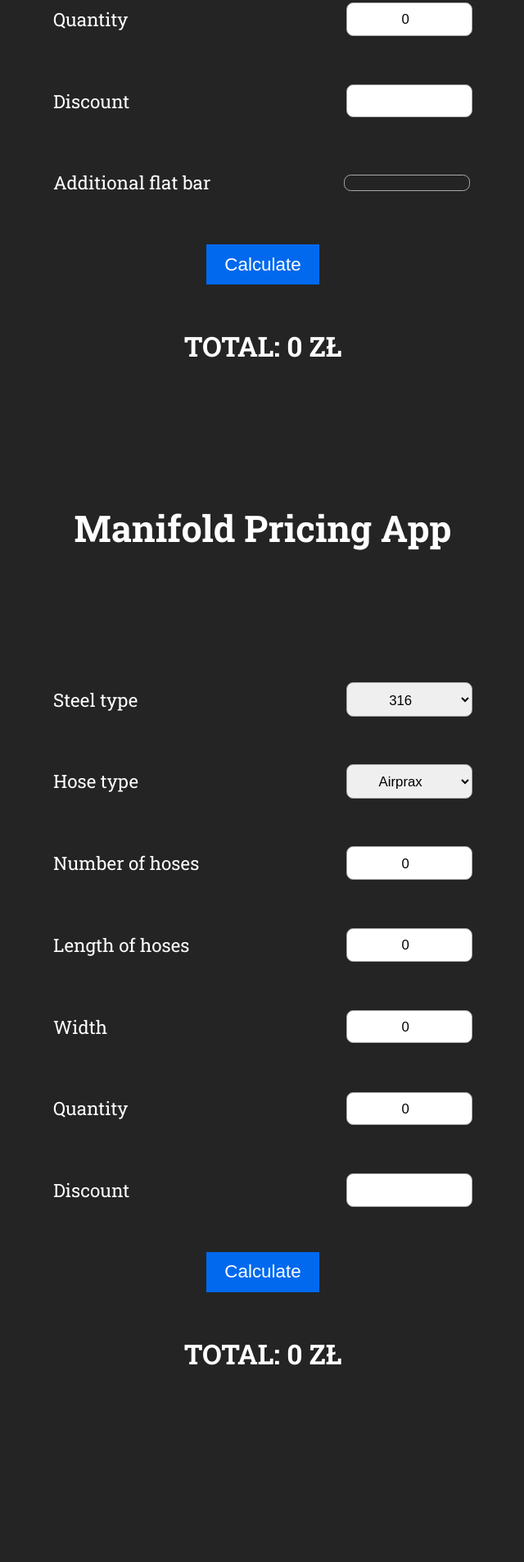
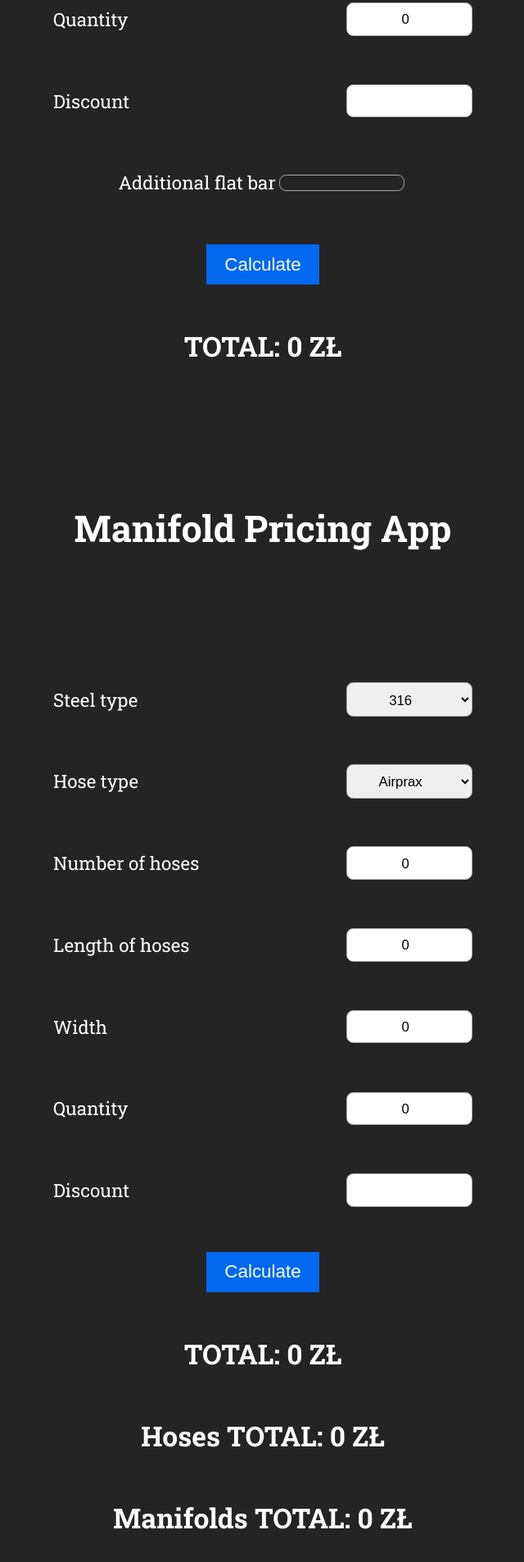
Before and after one commit to kajlu691/frame-pricing-app, a website built with webpack: page src/index.html in a window 1280 px wide. Shown: the part 852-2757 px from the top of the page at 82% size, without its empty margins (319-959 px from the left). Before the commit the page ends 2561 px from the top, so only its background shows below. Built offline with nearby package versions, Linux system fonts and the light colour scheme.

Commit message:
Manifold pricing added

```diff
--- a/src/index.html
+++ b/src/index.html
@@ -116,9 +116,9 @@
             <div class="mani-btn">
                 <button class="calc-btn" id="mani-calc-btn">Calculate</button>
             </div>
-            <div class="total" id="mani-total">
-                <h2>TOTAL: 0 ZŁ</h2>
-            </div>
+            <div class="total" id="mani-total"></div>
+            <div class="total" id="mani-total-hoses"></div>
+            <div class="total" id="mani-total-manifolds"></div>
         </div>
     </div>
 </body>
--- a/src/js/main.js
+++ b/src/js/main.js
@@ -1,12 +1,24 @@
 import OFrame from './models/OFrame';
-import { hoses, steel304, steel316, labor } from './views/base';
-import { inputDataView, renderTotal } from './views/frameView';
+import Manifold from './models/Manifold';
+import {
+  hoses,
+  steel304,
+  steel316,
+  labor,
+  addings,
+  manifoldLabor,
+} from './views/base';
+import { inputDataView, renderFrameTotal } from './views/frameView';
+import { maniInputDataView, renderManiTotal } from './views/manifoldView';
 
 /**
- * OFrame price calculator controller
- * Calculates the price of one frame
+ * Frame price calculator controller
  */
 (function() {
+  /**
+   * OFrame price calculator controller
+   * Calculates the price of one frame
+   */
   const calcOFramePrice = () => {
     const inputData = {
       numOfHoses: inputDataView.hosesNum,
@@ -79,15 +91,101 @@ import { inputDataView, renderTotal } from './views/frameView';
     return discountInFraction;
   };
 
-  const btn = document.getElementById('frame-calc-btn');
-
-  window.onload = renderTotal(
+  window.onload = renderFrameTotal(
     calcOFramePrice(),
     inputDataView.quantity,
     discount()
   );
 
-  btn.addEventListener('click', () => {
+  inputDataView.btn.addEventListener('click', () => {
     window.location.reload();
   });
 })();
+
+/**
+ * ---------------------------------------------------
+ * Manifold price calculator controller
+ * Calculates the price of one manifold
+ * ---------------------------------------------------
+ */
+
+(function() {
+  let hosesPrice;
+  let profilePrice;
+  let tubePrice;
+  let laborPrice;
+
+  const calcManifoldPrice = () => {
+    const inputData = {
+      numOfHoses: maniInputDataView.hosesNum,
+      outerWidth: maniInputDataView.outerWidth.replace(',', '.'),
+      hosesLength: maniInputDataView.hosesLength.replace(',', '.'),
+    };
+
+    // Choose the right price of given hose type
+    const hosesArr = Object.values(hoses);
+
+    let hose;
+    if (maniInputDataView.hoseType === 'airprax') {
+      hose = 0;
+    } else {
+      hose = 1;
+    }
+
+    let steel;
+    if (maniInputDataView.steelType === '304') {
+      steel = steel304;
+    } else {
+      steel = steel316;
+    }
+
+    // Create new manifold object
+    const manifold = new Manifold(
+      hosesArr[hose],
+      parseFloat(inputData.hosesLength),
+      parseInt(inputData.numOfHoses),
+      parseFloat(inputData.outerWidth)
+    );
+
+    // Calculate hoses price
+    hosesPrice = manifold.calcHosesPrice(
+      addings.pret,
+      addings.zatyczka,
+      addings.opaska
+    );
+    // Calculate profile price
+    profilePrice = manifold.calcProfilePrice(steel.profil, steel.plaskownik);
+    // Calculate tube price
+    tubePrice = manifold.calcTubePrice(steel.rurka, steel.nypel);
+    // Calculate labor
+    laborPrice = manifold.calcLaborPrice(
+      manifoldLabor.robociznaBaza,
+      manifoldLabor.robociznaZaWaz
+    );
+
+    const total = hosesPrice + profilePrice + tubePrice + laborPrice;
+
+    return total;
+  };
+
+  // Calculate the discount
+  const discount = () => {
+    const input = maniInputDataView.discount;
+    const discountInFraction = 1 - input / 100;
+    return discountInFraction;
+  };
+
+  window.onload = renderManiTotal(
+    calcManifoldPrice(),
+    maniInputDataView.quantity,
+    discount(),
+    hosesPrice,
+    profilePrice,
+    tubePrice,
+    laborPrice
+  );
+
+  maniInputDataView.calcBtn.addEventListener('click', () => {
+    window.location.reload();
+  });
+})();
--- /dev/null
+++ b/src/js/models/HFrame.js
@@ -0,0 +1,16 @@
+import OFrame from './OFrame';
+
+export default class HFrame extends OFrame {
+  calcHosesPrice() {
+    // Hoses are always 2.5 cm shorter than outer height of frame (1.08 is the price for 2.5cm of diffuser)
+    return (this.hoseType * this.outerHeight - 1.08) * this.numOfHoses;
+  }
+
+  calcAngleIronPrice(angleIron) {
+    return this.outerWidth * angleIron;
+  }
+
+  calcMidRoll(midRoll) {
+    return (this.outerWidth - 0.025) * midRoll;
+  }
+}
--- a/src/js/models/Mnifold.js
+++ b/src/js/models/Manifold.js
@@ -11,8 +11,8 @@ export default class Manifold {
     return (
       this.hoseType * this.hoseLength * this.numOfHoses +
       this.hoseLength * rod * this.numOfHoses +
-      plug +
-      band
+      plug * this.numOfHoses +
+      band * this.numOfHoses
     );
   }
 
--- a/src/js/views/base.js
+++ b/src/js/views/base.js
@@ -25,3 +25,14 @@ export const labor = {
   robociznaBaza: 1,
   robociznaZaWaz: 1,
 };
+
+export const manifoldLabor = {
+  robociznaBaza: 1,
+  robociznaZaWaz: 1,
+};
+
+export const addings = {
+  zatyczka: 1,
+  opaska: 2,
+  pret: 1.88,
+};
--- a/src/js/views/frameView.js
+++ b/src/js/views/frameView.js
@@ -8,11 +8,12 @@ export const inputDataView = {
   quantity: document.getElementById('quantity').value,
   discount: document.getElementById('discount').value,
   flatBar: document.getElementById('flat-bar').checked,
+  btn: document.getElementById('frame-calc-btn'),
 };
 
 const totalContainer = document.getElementById('frame-total');
 
-export const renderTotal = (total, quantity, discount) => {
+export const renderFrameTotal = (total, quantity, discount) => {
   const markup = `<h2>TOTAL: ${total * quantity * discount} ZŁ</h2>`;
   totalContainer.innerHTML = markup;
 };
--- /dev/null
+++ b/src/js/views/manifoldView.js
@@ -0,0 +1,36 @@
+export const maniInputDataView = {
+  steelType: document.getElementById('mani-steel-type').value,
+  hoseType: document.getElementById('mani-hose-type').value,
+  hosesNum: document.getElementById('mani-hoses-num').value,
+  hosesLength: document.getElementById('mani-hoses-length').value,
+  outerWidth: document.getElementById('mani-width').value,
+  quantity: document.getElementById('mani-quantity').value,
+  discount: document.getElementById('mani-discount').value,
+  calcBtn: document.getElementById('mani-calc-btn'),
+};
+
+const totalContainer = document.getElementById('mani-total');
+const totalHosesContainer = document.getElementById('mani-total-hoses');
+const totalManifoldsContainer = document.getElementById('mani-total-manifolds');
+
+export const renderManiTotal = (
+  total,
+  quantity,
+  discount,
+  hosesTotal,
+  profilePrice,
+  tubeTotal,
+  labor
+) => {
+  const manifoldPrice = Math.ceil(
+    (profilePrice + tubeTotal + labor) * discount * quantity
+  );
+  const hosesPrice = Math.ceil(hosesTotal * discount * quantity);
+
+  const markupTotal = `<h2>TOTAL: ${manifoldPrice + hosesPrice} ZŁ</h2>`;
+  const markupHosesTotal = `<h2>Hoses TOTAL: ${hosesPrice} ZŁ</h2>`;
+  const markupManifoldsTotal = `<h2>Manifolds TOTAL: ${manifoldPrice} ZŁ</h2>`;
+  totalContainer.innerHTML = markupTotal;
+  totalHosesContainer.innerHTML = markupHosesTotal;
+  totalManifoldsContainer.innerHTML = markupManifoldsTotal;
+};
```
Also changed, not shown: dist/css/main.css.
